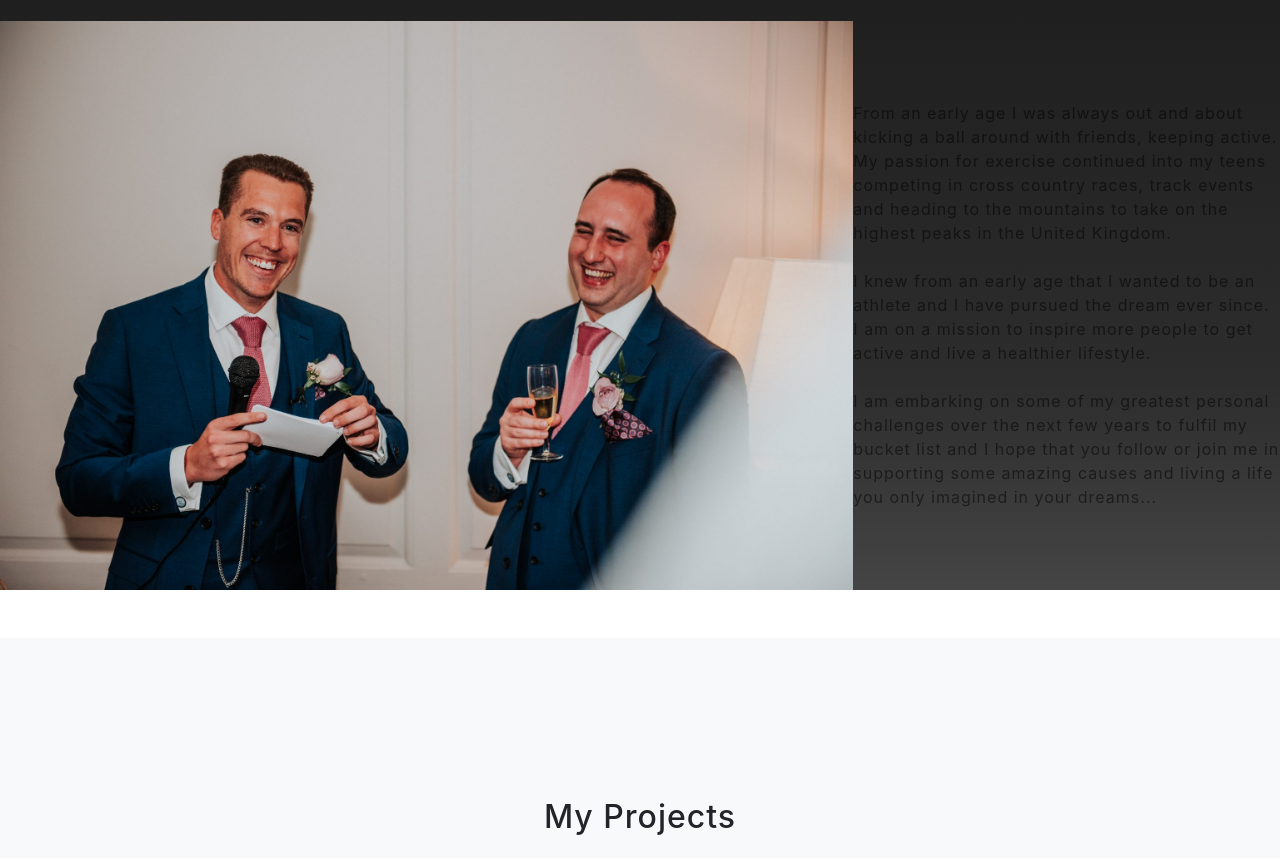
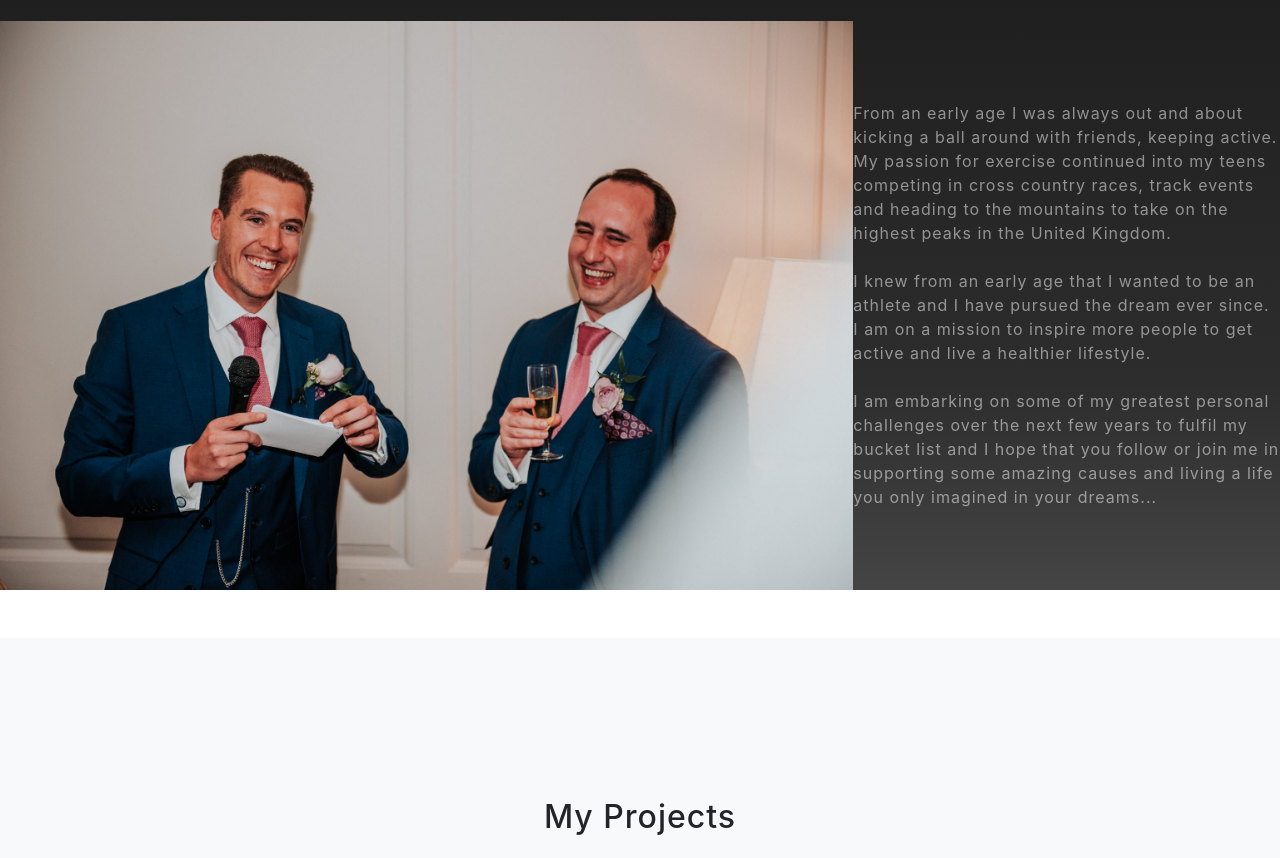
Before and after one commit to jackosullivanpt/jlo, a website with bundled scripts: page index.html in a window 1280 px wide. Shown: the part 1045-1903 px from the top of the page. Built offline with nearby package versions, Linux system fonts and the light colour scheme; files whose address does not match are found by name.

Commit message:
Update index.html

```diff
--- a/index.html
+++ b/index.html
@@ -78,16 +78,16 @@
           </div>
           <div class="col-xl-4 col-lg-5">
             <div class="featured-text text-center text-lg-left">
-              <p class="text-black-50 mb-0">
+              <p class="text-white-50 mb-0">
                 From an early age I was always out and about kicking a ball around with friends,
                 keeping active. My passion for exercise continued into my teens competing in cross country races, track events and
                 heading to the mountains to take on the highest peaks in the United Kingdom. </p>
               <br>
-              <p class="text-black-50 mb-0">
+              <p class="text-white-50 mb-0">
                 I knew from an early age that I wanted to be an athlete and I have pursued the dream ever since. I am on a mission
                 to inspire more people to get active and live a healthier lifestyle. </p>
                <br>
-              <p class="text-black-50 mb-0">
+              <p class="text-white-50 mb-0">
                 I am embarking on some of my greatest personal
                 challenges over the next few years to fulfil my bucket list and I hope that you follow or join me in supporting
                 some amazing causes and living a life you only imagined in your dreams...</p>
```
